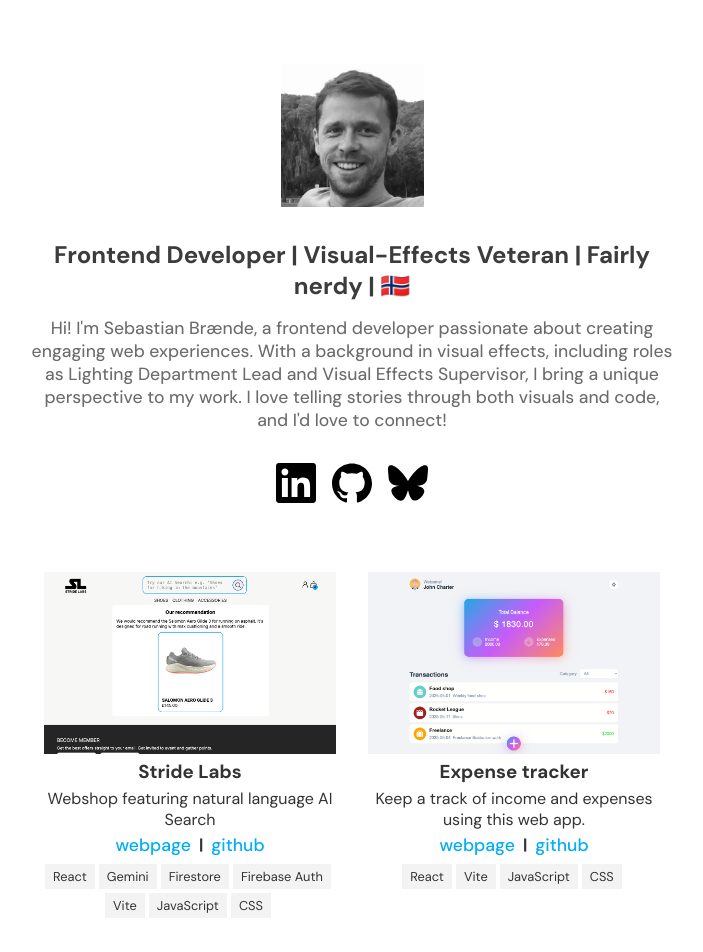
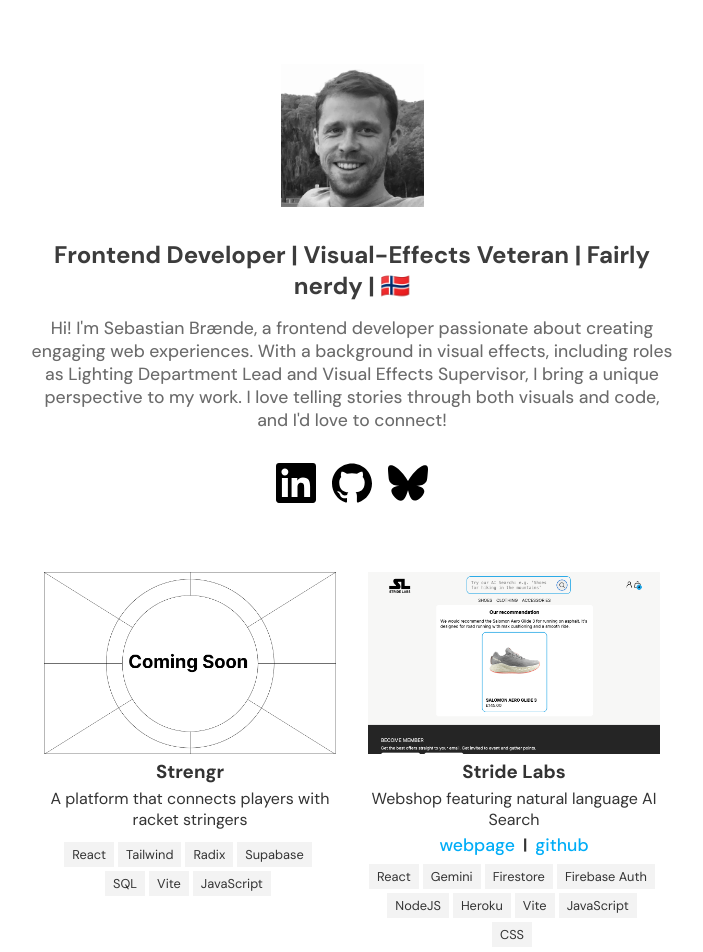
Before and after one commit to sbraende/portfolio, a React (Vite) app: page / in a window 1280 px wide. Shown: the top 952 px of the page, without its empty margins (288-991 px from the left). Built offline with nearby package versions, Linux system fonts and the light colour scheme.

Commit message:
feat: Add temp graphics. Add stringers. Add conditional rendering of webpages and github

```diff
--- a/src/components/Card/Card.jsx
+++ b/src/components/Card/Card.jsx
@@ -17,15 +17,25 @@ const Card = ({ webpage }) => {
           <h3 className="card__title">{webpage.title}</h3>
           <p>{webpage.description}</p>
           <div className="card__links-container">
+            {webpage.url && (
+              <>
+                {" "}
                 <a href={webpage.url} target="_blank">
                   webpage
                 </a>
                 <p>
                   <b>|</b>
                 </p>
+              </>
+            )}
+
+            {webpage.githubUrl && (
+              <>
                 <a href={webpage.githubUrl} target="_blank">
                   github
                 </a>
+              </>
+            )}
           </div>
           <ul className="card__tags-list">
             {webpage.tags.map((tag) => {
--- a/src/data/portfolioData.js
+++ b/src/data/portfolioData.js
@@ -1,4 +1,22 @@
 const portfolioData = [
+  {
+    id: "strengr",
+    title: "Strengr",
+    description: "A platform that connects players with racket stringers",
+    url: "",
+    githubUrl: "",
+    thumbnail:
+      "/assets/images/blogposts/temp-graphics/temp-graphics-thumbnail.png",
+    tags: [
+      "React",
+      "Tailwind",
+      "Radix",
+      "Supabase",
+      "SQL",
+      "Vite",
+      "JavaScript",
+    ],
+  },
   {
     id: "stride-labs",
     title: "Stride Labs",
@@ -11,6 +29,8 @@ const portfolioData = [
       "Gemini",
       "Firestore",
       "Firebase Auth",
+      "NodeJS",
+      "Heroku",
       "Vite",
       "JavaScript",
       "CSS",
```
Also changed, not shown: public/assets/images/blogposts/temp-graphics/temp-graphics-thumbnail.png (added), 1 other file (tests, documents, lock files or other folders). Lines whose indentation alone changed are shown as unchanged.
